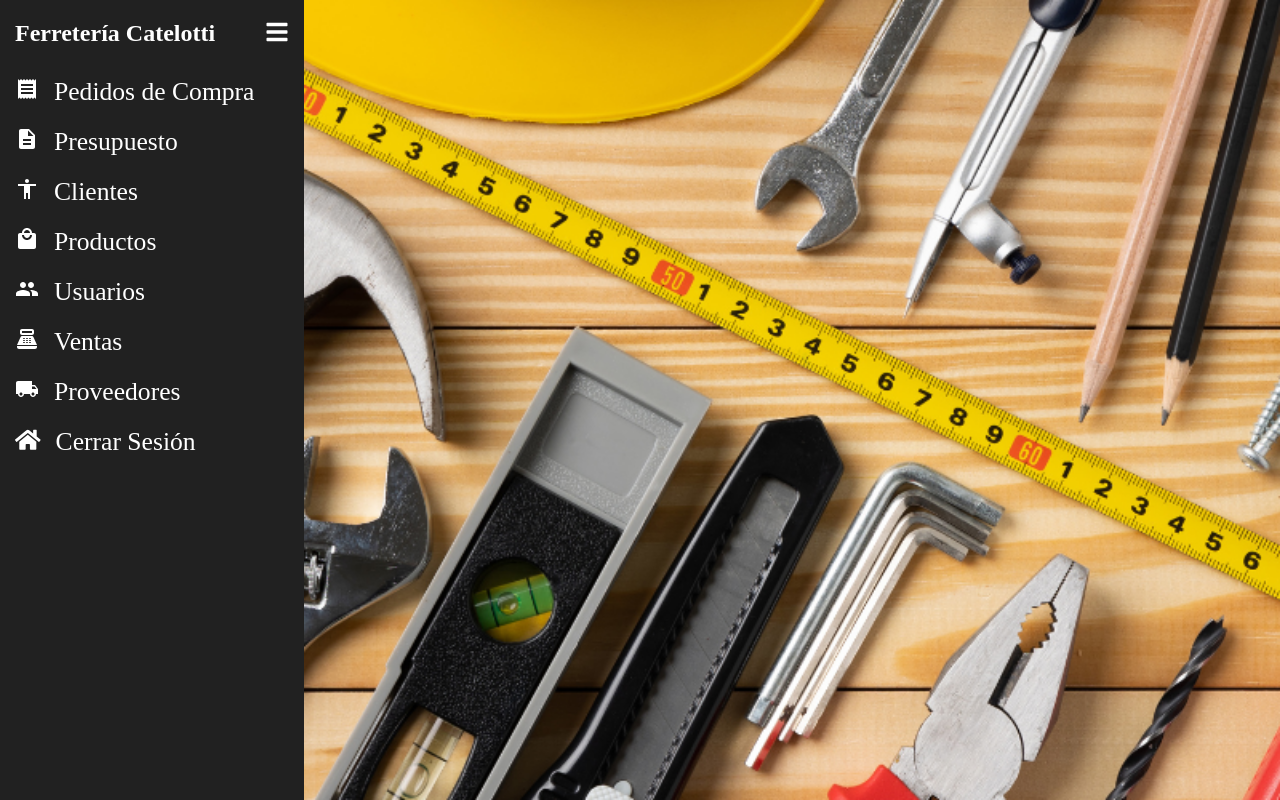
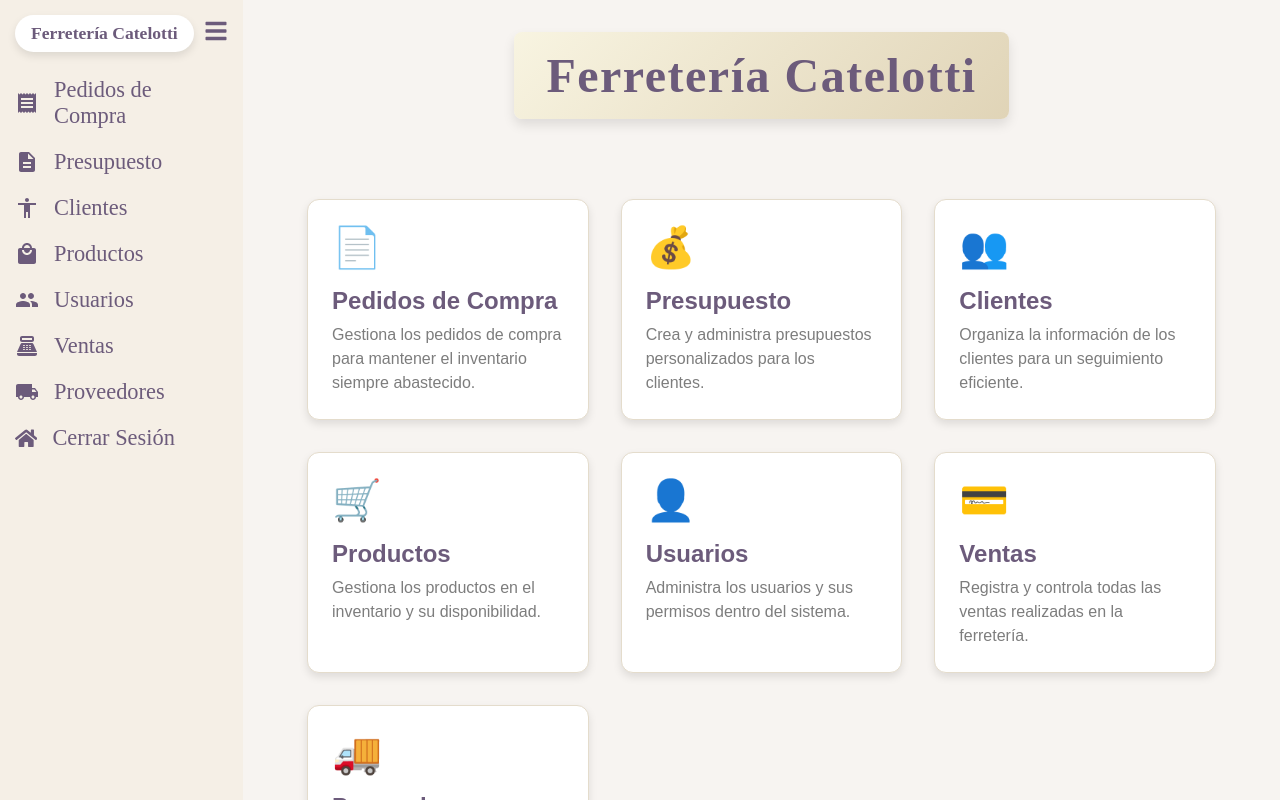
Before and after one commit to Lucasj4/FerreteriaCatelotti, a React (Vite) app in the folder ferreteriacatelotti/client/: page / in a window 1280 px wide. Both pictures are taken after a click on the element 27 px from the left and 32 px from the top of the page. Shown: the top 800 px of the page. Built offline with nearby package versions, Linux system fonts and the light colour scheme.

Commit message:
add home and change css in SideBar

```diff
--- a/ferreteriacatelotti/client/src/App.jsx
+++ b/ferreteriacatelotti/client/src/App.jsx
@@ -33,6 +33,7 @@ import ViewSale from "./components/ViewSale/ViewSale";
 import SupplierComponent from "./components/SupplierComponent/SupplierComponent";
 import EditSupplier from "./components/EditSupplier/EditSupplier";
 import EditUser from './components/EditUser/EditUser'
+import HomeComponent from "./components/HomeComponent/HomeComponent";
 
 function App() {
   return (
@@ -64,6 +65,7 @@ function App() {
                           </ProtectedRoute>
                         }
                       />
+                      <Route path="/" element={<HomeComponent />} />
                       <Route
                         path="/presupuesto/agregarpresupuesto"
                         element={
--- /dev/null
+++ b/ferreteriacatelotti/client/src/components/HomeComponent/HomeComponent.css
@@ -0,0 +1,87 @@
+.home-container {
+  padding: 2rem;
+  text-align: center;
+  background: #f7f4f1;
+  min-height: 100vh;
+  color: #333;
+  font-family: 'Poppins', sans-serif;
+  display: flex;
+  flex-direction: column;
+  align-items: center;
+  justify-content: center;
+}
+
+.title-container {
+  margin-bottom: 3rem;
+}
+
+.title-background {
+  background: linear-gradient(135deg, #f8f4e1, #e0d4b7);
+  display: inline-block;
+  padding: 1rem 2rem;
+  border-radius: 8px;
+  box-shadow: 0 6px 12px rgba(0, 0, 0, 0.1);
+  animation: fadeInTitle 1s ease-out;
+}
+
+.title {
+  font-size: 3rem;
+  font-weight: bold;
+  color: #6c5b7b;
+  letter-spacing: 1.5px;
+  font-family: 'Playfair Display', serif;
+}
+
+.cards-container {
+  display: grid;
+  grid-template-columns: repeat(auto-fit, minmax(280px, 1fr));
+  gap: 2rem;
+  padding: 2rem;
+  width: 100%;
+  max-width: 1200px;
+}
+
+.card {
+  background: #ffffff;
+  border: 1px solid #e4dccc;
+  border-radius: 12px;
+  padding: 1.5rem;
+  box-shadow: 0 4px 8px rgba(0, 0, 0, 0.1);
+  transition: transform 0.3s, box-shadow 0.3s;
+  text-align: left;
+}
+
+.card:hover {
+  transform: translateY(-8px);
+  box-shadow: 0 8px 16px rgba(0, 0, 0, 0.15);
+}
+
+.card-icon {
+  font-size: 2.5rem;
+  margin-bottom: 1rem;
+  color: #f8b400;
+}
+
+.card-title {
+  font-size: 1.5rem;
+  font-weight: bold;
+  margin-bottom: 0.5rem;
+  color: #6c5b7b;
+}
+
+.card-description {
+  font-size: 1rem;
+  line-height: 1.5;
+  color: #7d7d7d;
+}
+
+@keyframes fadeInTitle {
+  0% {
+    opacity: 0;
+    transform: translateY(-20px);
+  }
+  100% {
+    opacity: 1;
+    transform: translateY(0);
+  }
+}
--- /dev/null
+++ b/ferreteriacatelotti/client/src/components/HomeComponent/HomeComponent.jsx
@@ -0,0 +1,64 @@
+import React from "react";
+import "./HomeComponent.css";
+
+const Home = () => {
+  const menuItems = [
+    {
+      name: "Pedidos de Compra",
+      icon: "📄",
+      description: "Gestiona los pedidos de compra para mantener el inventario siempre abastecido."
+    },
+    {
+      name: "Presupuesto",
+      icon: "💰",
+      description: "Crea y administra presupuestos personalizados para los clientes."
+    },
+    {
+      name: "Clientes",
+      icon: "👥",
+      description: "Organiza la información de los clientes para un seguimiento eficiente."
+    },
+    {
+      name: "Productos",
+      icon: "🛒",
+      description: "Gestiona los productos en el inventario y su disponibilidad."
+    },
+    {
+      name: "Usuarios",
+      icon: "👤",
+      description: "Administra los usuarios y sus permisos dentro del sistema."
+    },
+    {
+      name: "Ventas",
+      icon: "💳",
+      description: "Registra y controla todas las ventas realizadas en la ferretería."
+    },
+    {
+      name: "Proveedores",
+      icon: "🚚",
+      description: "Administra los proveedores y sus órdenes de suministro."
+    },
+  ];
+
+  return (
+    <div className="home-container">
+      <div className="title-container">
+        <div className="title-background">
+          <h1 className="title">Ferretería Catelotti</h1>
+        </div>
+      </div>
+
+      <div className="cards-container">
+        {menuItems.map((item, index) => (
+          <div key={index} className="card">
+            <div className="card-icon">{item.icon}</div>
+            <h2 className="card-title">{item.name}</h2>
+            <p className="card-description">{item.description}</p>
+          </div>
+        ))}
+      </div>
+    </div>
+  );
+};
+
+export default Home;
--- a/ferreteriacatelotti/client/src/components/Login/Login.jsx
+++ b/ferreteriacatelotti/client/src/components/Login/Login.jsx
@@ -51,7 +51,7 @@ const Login = () => {
 
       switch (response.status) {
         case 200:
-          navigate("/productos");
+          navigate("/");
           break;
 
         case 404:
--- a/ferreteriacatelotti/client/src/components/SideBar/SideBar.css
+++ b/ferreteriacatelotti/client/src/components/SideBar/SideBar.css
@@ -3,105 +3,129 @@
 }
 
 .sidebar {
-  /* background: #1d2b3a;
-    color: #F99417;
-    height: 100vh;
-    transition: all 0.3s; */
-  background: #212121;
-  color: #f99417;
+  background: #f7f4f1;
+  color: #6c5b7b;
   height: 100vh;
-  transition: all 0.3s;
+  transition: width 0.3s ease, background-color 0.3s ease;
+  box-shadow: 2px 0 8px rgba(0, 0, 0, 0.1);
+  overflow: hidden;
 }
 
-/* Estilo cuando isOpen es verdadero */
 .sidebar-expanded {
-  width: 350px;
+  width: 300px;
+  background: #f5efe6;
 }
 
-/* Estilo cuando isOpen es falso */
 .sidebar-collapsed {
   width: 60px;
+  background: #e4dccc;
 }
+
 .top-section {
   display: flex;
-  align-items: left;
-  padding: 20px 15px;
-  color: #fff;
+  align-items: center;
+  padding: 15px;
+  color: #6c5b7b;
+  justify-content: space-between;
+  white-space: nowrap;
 }
 
 .top-section h2 {
-  font-size: 1.5rem;
+  font-size: 1.1rem;
+  font-weight: bold;
+  color: #6c5b7b;
+  background: #ffffff;
+  padding: 0.5rem 1rem;
+  border-radius: 20px;
+  box-shadow: 0 4px 8px rgba(0, 0, 0, 0.1);
+  cursor: pointer;
+  transition: transform 0.3s, background-color 0.3s, box-shadow 0.3s;
+  text-align: center;
+  overflow: hidden;
+  text-overflow: ellipsis;
 }
 
-.top-section__active {
-  justify-content: space-between;
+.top-section h2:hover {
+  background: #e4dccc;
+  transform: translateY(-2px);
+  box-shadow: 0 6px 12px rgba(0, 0, 0, 0.15);
 }
 
-.logo {
-  font-size: 30px;
-  margin-right: 50px;
-  white-space: nowrap; /* No permite saltos de línea */
-  overflow: hidden; /* Esconde el texto si supera el ancho permitido */
-  text-overflow: ellipsis; /* Añade puntos suspensivos si es necesario */
+.top-section h2:active {
+  background: #d6c6b4;
+  transform: scale(0.98);
 }
 
-.logo-active {
-  display: block;
-  width: 100%;
+.bars {
+  font-size: 1.5rem;
+  color: #6c5b7b;
+  cursor: pointer;
+  transition: transform 0.3s;
 }
 
-/* Estilo cuando el elemento no está activo (display: none) */
-.logo-inactive {
-  display: none;
-}
-.bars {
-  display: flex;
-
-  font-size: 1.5rem;
+.bars:hover {
+  transform: scale(1.1);
 }
 
 .link {
   display: flex;
-
-  color: #fff;
+  align-items: center;
+  color: #6c5b7b;
   padding: 10px 15px;
   gap: 15px;
-  transition: all 0.5s;
+  transition: all 0.3s ease;
 }
 
 .link:hover {
-  /* background: #4A90E2; */
-  background: var(--color-primary);
-  color: #fff;
-  transition: all 0.5s;
+  background: #e4dccc;
+  color: #333;
 }
 
 .active {
-  background: var(--color-primary);
-  color: #000;
+  background: #d6c6b4;
+  color: #333;
 }
+
 .icon {
   display: flex;
+  align-items: center;
+  justify-content: center;
 }
+
 .icon,
 .link_text {
-  font-size: 1.6rem;
+  font-size: 1.4rem;
 }
 
 .link_text-active {
   display: none;
 }
+
 .link_text-inactive {
   display: block;
 }
 
 .menu-items {
   display: flex;
-  flex-direction: column; /* Organiza los ítems en columna */
-  gap: 15px; /* Espaciado entre ítems */
+  flex-direction: column;
+  gap: 15px;
+  margin-top: 20px;
 }
 
 .logout {
-  margin-bottom: 20px; /* Asegura que quede bien separado del borde */
-  cursor: pointer; /* Manito al pasar el cursor */
+  margin-bottom: 20px;
+  cursor: pointer;
 }
+
+.logout:hover {
+  background: #e4dccc;
+  color: #333;
+}
+
+.sidebar-collapsed .top-section h2 {
+  display: none;
+}
+
+.sidebar-expanded .top-section h2 {
+  display: block;
+}
--- a/ferreteriacatelotti/client/src/components/SideBar/SideBar.jsx
+++ b/ferreteriacatelotti/client/src/components/SideBar/SideBar.jsx
@@ -68,14 +68,14 @@ const Sidebar = ({ children }) => {
       icon: <PeopleIcon />,
     },
     {
-      path: "/ventas", // Nueva sección para Ventas
+      path: "/ventas",
       name: "Ventas",
-      icon: <PointOfSaleIcon />, // Icono asociado
+      icon: <PointOfSaleIcon />,
     },
     {
-      path: "/proveedores", // Nueva sección para Ventas
+      path: "/proveedores",
       name: "Proveedores",
-      icon: <LocalShippingIcon/>, // Icono asociado
+      icon: <LocalShippingIcon/>,
     },
   ];
 
@@ -93,14 +93,18 @@ const Sidebar = ({ children }) => {
   return (
     <div className="container">
       <div className={sidebarClasses}>
-        <div className={topSectionClass}>
-          <h2 className={h2Classes}>Ferretería Catelotti</h2>
-          <div className="bars">
-            <FaBars onClick={toggle} />
-          </div>
-        </div>
+  <div className={topSectionClass}>
+    {isOpen && (
+      <h2 className="sidebar-title" onClick={() => navigate("/")}>
+        Ferretería Catelotti
+      </h2>
+    )}
+    <div className="bars" onClick={toggle}>
+      <FaBars />
+    </div>
+  </div>
 
-        {/* Renderizar los ítems del menú */}
+
         {menuItems.map((item, index) => (
           <NavLink
             to={item.path}
@@ -113,7 +117,6 @@ const Sidebar = ({ children }) => {
           </NavLink>
         ))}
 
-        {/* Ítem de "Cerrar Sesión" */}
         <div className="logout link" onClick={handlelogout}>
           <div className="icon">
             <FaHome />
```
